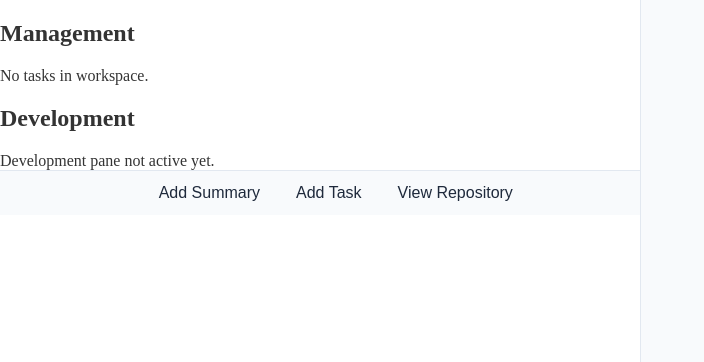
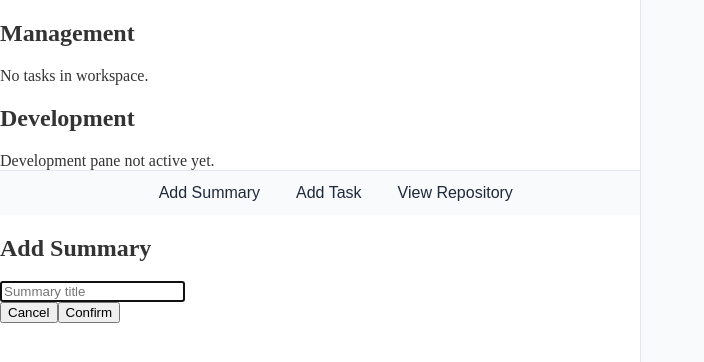
Before and after one commit to johnjkelly1945-ops/project-tracker-vite-pwa-v15, a React (Vite) app: page /preproject in a window 1280 px wide. Both pictures are taken after a click on the button "Add Summary". Shown: the top 362 px of the page, without its empty margins (0-704 px from the left). Built offline with nearby package versions, Linux system fonts and the light colour scheme.

Commit message:
Stage 12.6-A – Popup-driven task creation with optional summary assignment (mgmt)

```diff
--- a/src/components/AddItemPopup.jsx
+++ b/src/components/AddItemPopup.jsx
@@ -1,55 +1,105 @@
 /* ======================================================================
    METRA – AddItemPopup.jsx
-   v7 A2 – restored from last verified stable logic (v4.6B.13)
+   Stage 12.6-A – Task Creation with Optional Summary Assignment (Mgmt)
    ----------------------------------------------------------------------
-   PURPOSE:
-   ✔ Popup for adding new tasks
-   ✔ Simple title input + validation
-   ✔ Clean overlay styling
-   ✔ Works with PreProject.jsx (A2)
+   RESPONSIBILITIES:
+   • Create summaries (unchanged)
+   • Create tasks (extended)
+   • Emit explicit user intent only
+   • No execution authority
    ====================================================================== */
 
 import React, { useState } from "react";
 import "../Styles/AddItemPopup.css";
 
-export default function AddItemPopup({ onAdd, onClose }) {
+export default function AddItemPopup({
+  type,                 // "task" | "summary"
+  onCancel,
+  onConfirm,
+  workspaceSummaries = [] // <-- NEW (mgmt summaries only)
+}) {
   const [title, setTitle] = useState("");
+  const [description, setDescription] = useState("");
+  const [summaryId, setSummaryId] = useState(null); // <-- NEW
 
-  const handleSubmit = (e) => {
-    e.preventDefault();
+  const isTask = type === "task";
+
+  const handleConfirm = () => {
     if (!title.trim()) return;
-    onAdd({ title });
-    onClose();
+
+    if (isTask) {
+      onConfirm({
+        title: title.trim(),
+        description: description.trim(),
+        summaryId: summaryId || null // explicit orphan if null
+      });
+    } else {
+      onConfirm({
+        title: title.trim()
+      });
+    }
+
+    // reset local state
+    setTitle("");
+    setDescription("");
+    setSummaryId(null);
   };
 
   return (
-    <div className="additem-overlay">
-      <div className="additem-window">
+    <div className="add-item-overlay">
+      <div className="add-item-popup">
 
-        {/* HEADER */}
-        <div className="additem-header">
-          <h3>Add New Task</h3>
-          <button className="additem-close-btn" onClick={onClose}>✕</button>
-        </div>
+        <h2>
+          {isTask ? "Add Task" : "Add Summary"}
+        </h2>
 
-        {/* FORM */}
-        <form onSubmit={handleSubmit} className="additem-form">
-
-          <label>Task Title</label>
+        {/* Title */}
         <input
           type="text"
+          placeholder={isTask ? "Task title" : "Summary title"}
           value={title}
-            placeholder="Enter task title"
           onChange={(e) => setTitle(e.target.value)}
-            className="additem-input"
           autoFocus
         />
 
-          <button type="submit" className="additem-submit-btn">
-            Add Task
+        {/* Description (tasks only) */}
+        {isTask && (
+          <textarea
+            placeholder="Task description (optional)"
+            value={description}
+            onChange={(e) => setDescription(e.target.value)}
+          />
+        )}
+
+        {/* Summary assignment (tasks only) */}
+        {isTask && (
+          <div className="add-item-field">
+            <label>Assign to summary (optional)</label>
+            <select
+              value={summaryId || ""}
+              onChange={(e) =>
+                setSummaryId(e.target.value || null)
+              }
+            >
+              <option value="">Unassigned</option>
+              {workspaceSummaries.map((s) => (
+                <option key={s.id} value={s.id}>
+                  {s.title}
+                </option>
+              ))}
+            </select>
+          </div>
+        )}
+
+        {/* Actions */}
+        <div className="add-item-actions">
+          <button onClick={onCancel}>
+            Cancel
           </button>
-
-        </form>
+          <button onClick={handleConfirm}>
+            Confirm
+          </button>
+        </div>
 
       </div>
     </div>
--- a/src/components/PreProject.jsx
+++ b/src/components/PreProject.jsx
@@ -1,156 +1,122 @@
 /* ======================================================================
    METRA – PreProject.jsx
-   Stage 12.2-B – Workspace Instantiation (PreProject-scoped persistence)
+   Stage 12.6-A – Footer Intent → Popup → Task Creation (Mgmt Only)
    ----------------------------------------------------------------------
    RESPONSIBILITIES:
-   • Own PreProject workspace task list (scoped, temporary)
-   • Persist tasks to localStorage (explicit key)
-   • Listen for user-confirmed instantiation intent
-   • Create tasks as INACTIVE
-   • Attach to summary if present, else orphan
-   • Close repository after successful add
-   ----------------------------------------------------------------------
-   NON-GOALS (EXPLICIT):
-   • No summary creation
-   • No task activation
-   • No assignment logic
-   • No routing
-   • No global store
+   • Own workspace task state
+   • Listen for footer intent
+   • Open AddItemPopup
+   • Create tasks as inactive
+   • Optionally associate summaryId
+   • No execution authority beyond creation
    ====================================================================== */
 
 import React, { useEffect, useState } from "react";
+import PreProjectFooter from "./PreProjectFooter";
+import AddItemPopup from "./AddItemPopup";
 import PreProjectDual from "./PreProjectDual";
-import PreProjectFooter from "./PreProjectFooter";
-import RepositoryView from "./RepositoryView";
 
-/* ----------------------------------------------------------------------
-   Stage 12.2-B storage key (EXPLICIT & SCOPED)
-   ---------------------------------------------------------------------- */
-const STORAGE_KEY = "metra-preproject-workspace-tasks";
+const TASK_STORAGE_KEY = "metra-workspace-tasks";
+const SUMMARY_STORAGE_KEY = "metra-workspace-summaries";
 
-/* ----------------------------------------------------------------------
-   Helpers
-   ---------------------------------------------------------------------- */
-function loadWorkspaceTasks() {
-  try {
-    const raw = localStorage.getItem(STORAGE_KEY);
-    return raw ? JSON.parse(raw) : [];
-  } catch {
-    return [];
-  }
-}
+export default function PreProject() {
+  /* ===================== STATE ===================== */
 
-function saveWorkspaceTasks(tasks) {
-  localStorage.setItem(STORAGE_KEY, JSON.stringify(tasks));
-}
+  const [tasks, setTasks] = useState([]);
+  const [summaries, setSummaries] = useState([]);
 
-function generateWorkspaceTaskId() {
-  return `wk-task-${Date.now()}-${Math.random().toString(36).slice(2, 8)}`;
-}
+  const [popupState, setPopupState] = useState(null);
+  // popupState = { type: "task" | "summary" } | null
 
-/* ----------------------------------------------------------------------
-   Component
-   ---------------------------------------------------------------------- */
-export default function PreProject() {
-  const [isRepoOpen, setRepoOpen] = useState(false);
-  const [workspaceTasks, setWorkspaceTasks] = useState([]);
+  /* ===================== LOAD / SAVE ===================== */
 
-  /* ------------------------------------------------------------------
-     Load tasks on mount
-     ------------------------------------------------------------------ */
   useEffect(() => {
-    setWorkspaceTasks(loadWorkspaceTasks());
+    const savedTasks = localStorage.getItem(TASK_STORAGE_KEY);
+    const savedSummaries = localStorage.getItem(SUMMARY_STORAGE_KEY);
+
+    if (savedTasks) setTasks(JSON.parse(savedTasks));
+    if (savedSummaries) setSummaries(JSON.parse(savedSummaries));
   }, []);
 
-  /* ------------------------------------------------------------------
-     Persist tasks on change
-     ------------------------------------------------------------------ */
   useEffect(() => {
-    saveWorkspaceTasks(workspaceTasks);
-  }, [workspaceTasks]);
+    localStorage.setItem(TASK_STORAGE_KEY, JSON.stringify(tasks));
+  }, [tasks]);
 
-  /* ------------------------------------------------------------------
-     Intent handler (authoritative)
-     ------------------------------------------------------------------ */
   useEffect(() => {
-    const handleIntent = (event) => {
-      const { type, payload } = event.detail || {};
+    localStorage.setItem(SUMMARY_STORAGE_KEY, JSON.stringify(summaries));
+  }, [summaries]);
 
-      /* ---- Open / Close repository ---- */
-      if (type === "OPEN_REPOSITORY_INTENT") {
-        setRepoOpen(true);
-        return;
+  /* ===================== FOOTER INTENT LISTENER ===================== */
+
+  useEffect(() => {
+    const handleFooterIntent = (event) => {
+      const payload = event.detail;
+      if (!payload || !payload.type) return;
+
+      if (payload.type === "ADD_TASK_INTENT") {
+        setPopupState({ type: "task" });
       }
 
-      if (type === "CLOSE_REPOSITORY_INTENT") {
-        setRepoOpen(false);
-        return;
-      }
-
-      /* ---- Stage 12.2-B: Instantiate task (USER-CONFIRMED) ---- */
-      if (type === "INSTANTIATE_TASK_INTENT" && payload) {
-        const {
-          repoTaskId,
-          repoSummaryId = null,
-          title,
-          description = null,
-          targetPane = "mgmt",
-        } = payload;
-
-        const newTask = {
-          id: generateWorkspaceTaskId(),
-
-          /* --- origin metadata (one-way, non-authoritative) --- */
-          origin: {
-            source: "repository",
-            repoTaskId,
-            repoSummaryId,
-          },
-
-          /* --- execution semantics --- */
-          title,
-          description,
-          status: "inactive",
-          assignedTo: null,
-
-          /* --- structural placement --- */
-          summaryId: repoSummaryId || null, // orphan-safe
-          pane: targetPane,                  // mgmt / dev
-
-          /* --- audit --- */
-          createdAt: new Date().toISOString(),
-          activatedAt: null,
-        };
-
-        setWorkspaceTasks((prev) => [...prev, newTask]);
-
-        /* Close repository after successful add (LOCKED RULE) */
-        setRepoOpen(false);
+      if (payload.type === "ADD_SUMMARY_INTENT") {
+        setPopupState({ type: "summary" });
       }
     };
 
-    window.addEventListener("METRA_INTENT", handleIntent);
-    return () => window.removeEventListener("METRA_INTENT", handleIntent);
+    window.addEventListener("metra-footer-intent", handleFooterIntent);
+    return () =>
+      window.removeEventListener("metra-footer-intent", handleFooterIntent);
   }, []);
 
-  /* ------------------------------------------------------------------
-     Render
-     ------------------------------------------------------------------ */
+  /* ===================== POPUP CONFIRM ===================== */
+
+  const handlePopupConfirm = (data) => {
+    if (popupState?.type === "task") {
+      const newTask = {
+        id: crypto.randomUUID(),
+        title: data.title,
+        description: data.description || "",
+        status: "inactive",
+        summaryId: data.summaryId || null,
+        targetPane: "mgmt"
+      };
+
+      setTasks((prev) => [...prev, newTask]);
+    }
+
+    if (popupState?.type === "summary") {
+      const newSummary = {
+        id: crypto.randomUUID(),
+        title: data.title,
+        targetPane: "mgmt"
+      };
+
+      setSummaries((prev) => [...prev, newSummary]);
+    }
+
+    setPopupState(null);
+  };
+
+  /* ===================== RENDER ===================== */
+
   return (
-    <div className="preproject-container">
-      {/* Workspace shell */}
-      <PreProjectDual workspaceTasks={workspaceTasks} />
+    <div className="preproject-wrapper">
+
+      <PreProjectDual
+        workspaceTasks={tasks}
+        workspaceSummaries={summaries}
+      />
 
       <PreProjectFooter />
 
-      {/* Repository modal (dominant, co-existing) */}
-      {isRepoOpen && (
-        <div className="repo-modal-overlay">
-          <div className="repo-modal">
-            <RepositoryView />
-          </div>
-        </div>
+      {popupState && (
+        <AddItemPopup
+          type={popupState.type}
+          workspaceSummaries={summaries}
+          onCancel={() => setPopupState(null)}
+          onConfirm={handlePopupConfirm}
+        />
       )}
+
     </div>
   );
 }
```
Also changed, not shown: src/components/PreProjectFooter.jsx (+11 -9 lines). Lines whose indentation alone changed are shown as unchanged.
